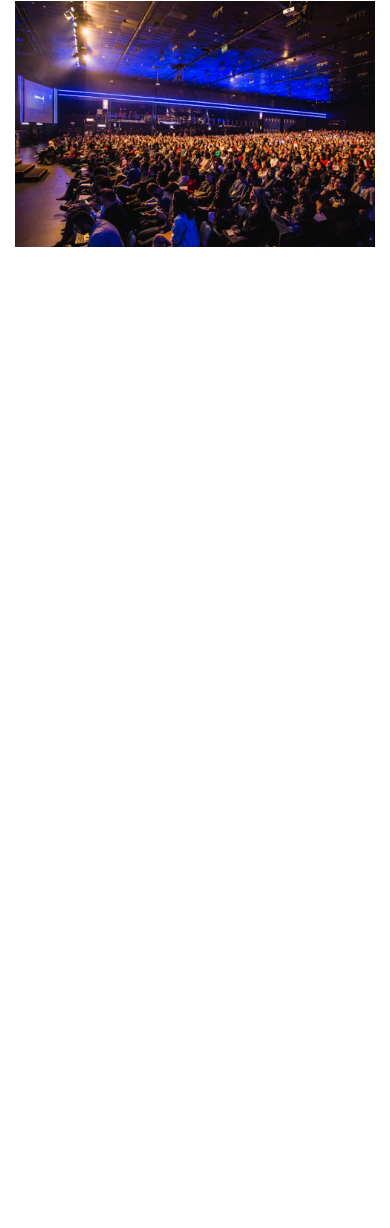
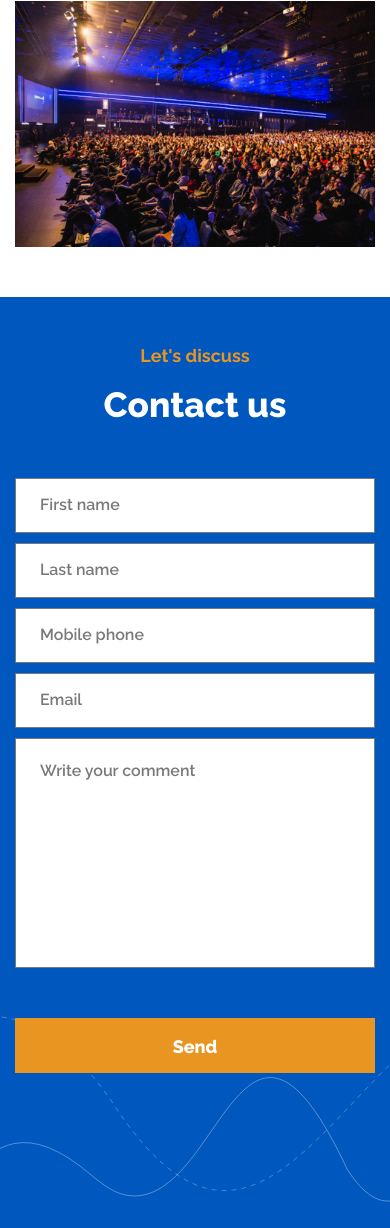
Before and after one commit to Pavel-Surkov/coach, a website: page public/index.html in a window 390 px wide. Shown: the part 5013-6241 px from the top of the page. Before the commit the page ends 5310 px from the top, so only its background shows below. Drawn offline with Linux system fonts and the light colour scheme.

Commit message:
adds contact-form

```diff
--- a/app/scss/components/_button.scss
+++ b/app/scss/components/_button.scss
@@ -50,5 +50,10 @@
 				padding: .833em 1.389em;
 			}
 		}
+		&_submit {
+			width: 100%;
+			font-size: 1.8rem;
+			line-height: 1.5;
+		}
 	}
 }
--- /dev/null
+++ b/app/scss/components/_contact.scss
@@ -0,0 +1,135 @@
+.contact {
+	&__form {
+		&-block {
+			background: $blue-600;
+			padding: 96px 147px;
+			padding-bottom: 104px;
+			position: relative;
+			overflow: hidden;
+			&::before {
+				content: '';
+				position: absolute;
+				left: 50%;
+				transform: translateX(-50%);
+				top: 310px;
+				width: 100%;
+				height: 305px;
+				background: image('lines/solid.svg') no-repeat 50% / cover;
+			}
+			&::after {
+				content: '';
+				position: absolute;
+				top: 220px;
+				width: 2050px;
+				height: 360px;
+				left: 50%;
+				transform: translateX(-50%);
+				background: image('lines/dashed.svg') no-repeat -10px / cover;
+			}
+		}
+	}
+	&__title {
+		color: $white;
+		&-wrapper {
+			text-align: center;
+			margin-bottom: 48px;
+		}
+	}
+	&-form {
+		z-index: 2;
+		position: relative;
+		&__grid {
+			display: grid;
+			grid-template-rows: 64px 104px 64px;
+			grid-template-columns: repeat(4, 1fr);
+			grid-row-gap: 24px;
+			grid-column-gap: 19px;
+		}
+		& input,
+		& textarea {
+			background: $white;
+			border: 1px solid $gray-700;
+			color: $black-300;
+			font-weight: 500;
+			font-size: 1.6rem;
+			line-height: 1.5;
+			padding: 20px 24px;
+			&::placeholder {
+				color: $gray-700;
+			}
+		}
+		& textarea {
+			grid-area: 2 / 1 / 3 / 5;
+		}
+		&__submit {
+			grid-area: 3 / 1 / 4 / 5;
+			margin: 0 auto;
+			margin-top: 8px;
+		}
+	}
+}
+
+@media screen and (max-width: 1329px) {
+	.contact {
+		&-form {
+			&__grid {
+				grid-template-columns: 1fr 1fr;
+				grid-template-rows: 64px 64px 104px 64px;
+			}
+			& textarea {
+				grid-area: 3 / 1 / 4 / 3;
+			}
+			&__submit {
+				grid-area: 4 / 1 / 5 / 3;
+			}
+		}
+		&__form {
+			&-block {
+				padding: 60px;
+			}
+		}
+	}
+}
+
+@media screen and (max-width: 767px) {
+	.contact {
+		&__form {
+			&-block {
+				padding: 46px 16px;
+				padding-bottom: 155px;
+				margin: 0 -16px;
+				&::before {
+					top: 780px;
+					height: 160px;
+					background-position: 40px;
+					width: 780px;
+				}
+				&::after {
+					top: 700px;
+					width: 720px;
+					height: 240px;
+					background-position: -70px;
+				}
+			}
+		}
+		&-form {
+			&__grid {
+				grid-template-rows: repeat(4, 55px) 230px 95px;
+				grid-template-columns: 100%;
+				grid-gap: 10px;
+			}
+			& input {
+				font-weight: 600;
+			}
+			& textarea {
+				grid-area: auto;
+				font-weight: 600;
+			}
+			&__submit {
+				grid-area: auto;
+				margin-top: 40px;
+				padding: .833em 1em;
+			}
+		}
+	}
+}
--- a/app/scss/main.scss
+++ b/app/scss/main.scss
@@ -64,7 +64,8 @@
 	'components/about',
 	'components/explanation',
 	'components/coaches',
-	'components/faq';
+	'components/faq',
+	'components/contact';
 
 // 6. Page-specific styles
 @import
--- a/public/index.html
+++ b/public/index.html
@@ -363,6 +363,28 @@
 				</div>
 			</div>
 		</section>
+		<section class="contact">
+			<div class="contact-wrapper">
+				<div class="container">
+					<div class="contact__form-block">
+						<div class="contact__title-wrapper">
+							<p class="subtitle subtitle_orange">Let's discuss</p>
+							<h2 class="title title_size-m contact__title">Contact us</h2>
+						</div>
+						<form class="contact-form">
+							<div class="contact-form__grid">
+								<input placeholder="First name" name="name" type="text" value="">
+								<input placeholder="Last name" name="surname" type="text" value="">
+								<input placeholder="Mobile phone" name="phone" type="tel" value="">
+								<input placeholder="Email" name="email" type="email" value="">
+								<textarea placeholder="Write your comment" name="additional"></textarea>
+								<button class="btn btn_orange btn_submit contact-form__submit" type="submit">Send</button>
+							</div>
+						</form>
+					</div>
+				</div>
+			</div>
+		</section>
 	</main>
 	<!-- End main -->
 	<!-- Begin footer -->
```
Also changed, not shown: app/assets/index.html (+22 -0 lines), public/css/application.css.
